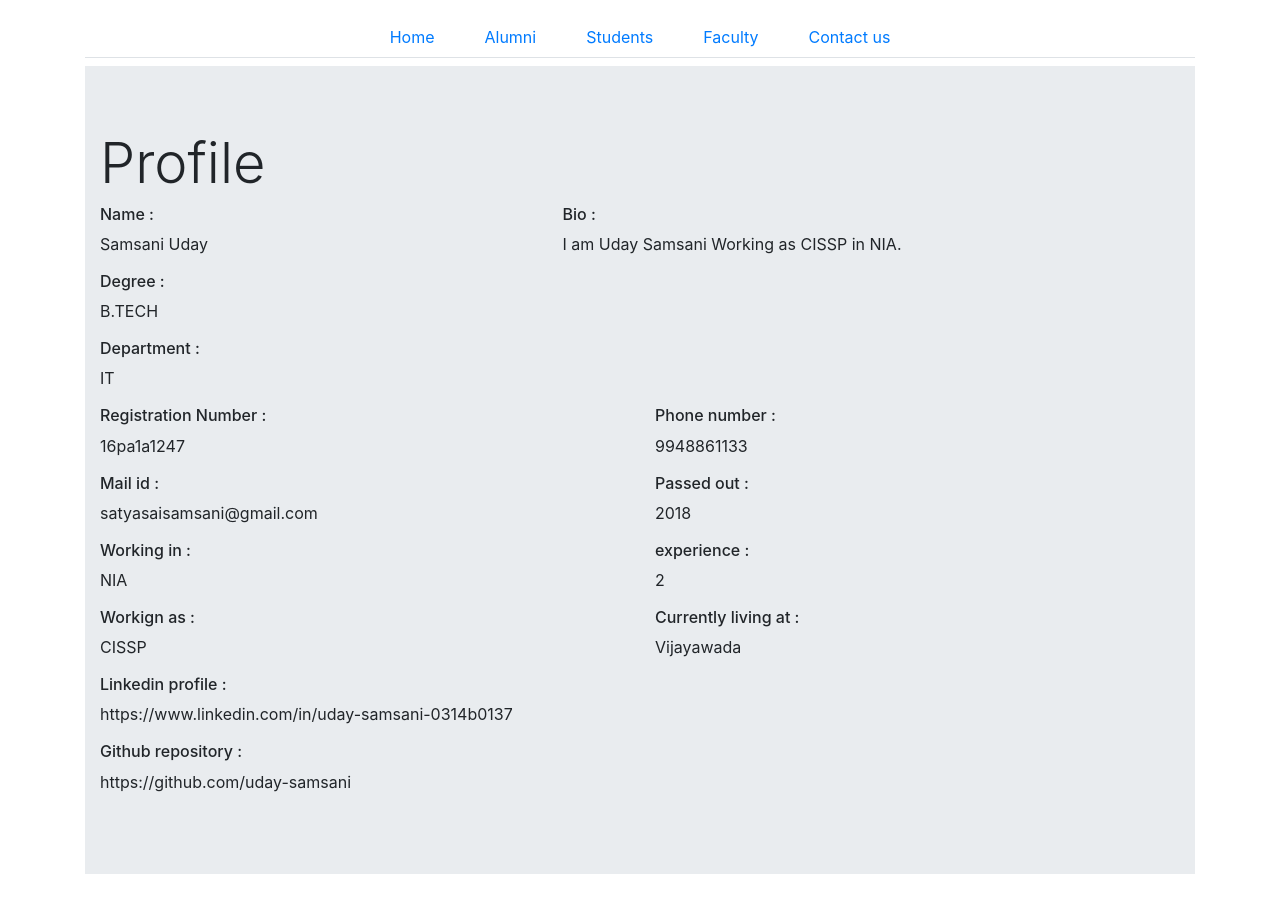
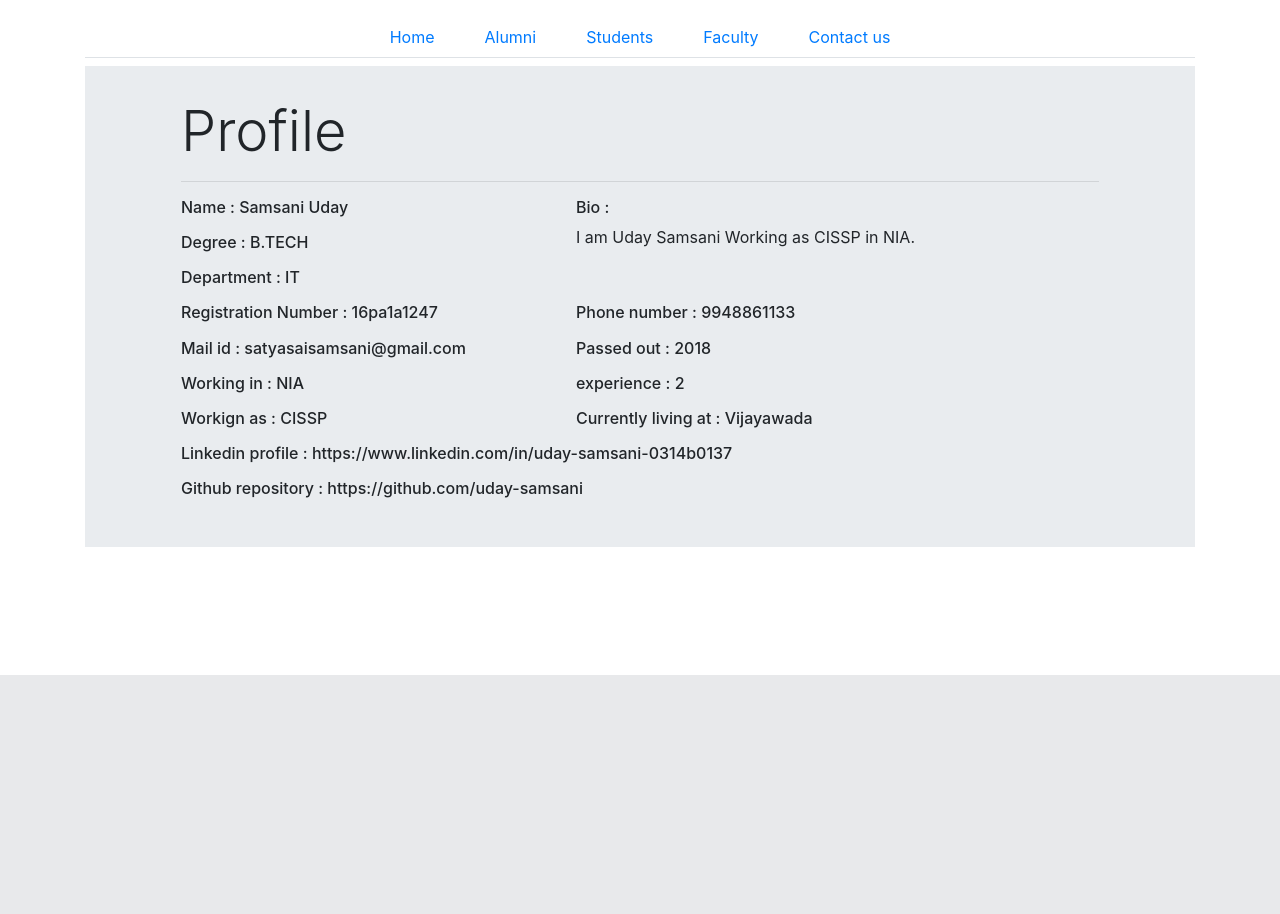
Before and after one commit to uday-samsani/vishal-django, a Django app: template portal/templates/profile.html in a window 1280 px wide. Shown: the part 125-1039 px from the top of the page. After the commit the page ends 800 px from the top, so only its background shows below. Run offline with Django 3.2, Linux system fonts and the light colour scheme; the template is opened without the code that fills it: values that come from a table or form of the project are taken from there, others are empty; data comes from the database, SQL or seed files in the repository; some libraries are stand-ins or nearby versions.

Commit message:
added css : profile

```diff
--- a/portal/static/portal/css/profiles.css
+++ b/portal/static/portal/css/profiles.css
@@ -36,3 +36,9 @@ h2{
 .mycontent{
     padding: 0.5em;
 }
+.myjumbo{
+    padding: 0;
+}
+.mycont{
+    padding : 2em 6em;
+}
--- a/portal/templates/profile.html
+++ b/portal/templates/profile.html
@@ -74,17 +74,21 @@
     <div class="mycontent">
         <div class="container">
             <div class="jumbotron jumbotron-fluid myjumbo">
-                <div class="container mycont">
+                <div class="mycont">
                     <div class="row">
                         <div class="col">
                             <h1 class="display-4 ">Profile </h1>
+                            <hr>
                         </div>
                     </div>
                     <div class="row">
                         <div class="col-5">
-                            <h6>Name : </h6><p>{{ record.name }}</p>
-                            <h6>Degree : </h6><p>{{ record.degree }}</p>
-                            <h6>Department : </h6><p>{{ record.department }}</p>
+                            <h6>Name : {{ record.name }}</h6>
+                            <p></p>
+                            <h6>Degree : {{ record.degree }} </h6>
+                            <p></p>
+                            <h6><span class="heading">Department</span> : {{ record.department }}</h6>
+                            <p></p>
                         </div>
                         <div class="col-7">
                             <h6>Bio : </h6>
@@ -92,29 +96,39 @@
                         </div>
                     </div>
                     <div class="row">
-                        <div class="col-6">
-                           <h6>Registration Number : </h6><p>{{ record.reg_no }}</p>
-                            <h6>Mail id : </h6><p>{{ record.mail_id }}</p>
+                        <div class="col-5">
+                           <h6>Registration Number : {{ record.reg_no }}</h6>
+                            <p></p>
+                            <h6>Mail id : {{ record.mail_id }}</h6>
+                            <p></p>
                         </div>
-                        <div class="col-6">
-                            <h6>Phone number : </h6><p>{{ record.phn_no }}</p>
-                            <h6>Passed out : </h6><p>{{ record.passed_out }}</p>
+                        <div class="col-7">
+                            <h6>Phone number : {{ record.phn_no }}</h6>
+                            <p></p>
+                            <h6>Passed out : {{ record.passed_out }}</h6>
+                            <p></p>
                         </div>
                     </div>
                     <div class="row">
-                        <div class="col-6">
-                            <h6>Working in : </h6><p>{{ record.company }}</p>
-                            <h6>Workign as : </h6><p>{{ record.working_as }}</p>
+                        <div class="col-5">
+                            <h6>Working in : {{ record.company }}</h6>
+                            <p></p>
+                            <h6>Workign as : {{ record.working_as }}</h6>
+                            <p></p>
                         </div>
-                        <div class="col-6">
-                            <h6>experience : </h6><p>{{ record.experience }}</p>
-                            <h6>Currently living at : </h6><p>{{ record.location }}</p>
+                        <div class="col-7">
+                            <h6>experience : {{ record.experience }}</h6>
+                            <p></p>
+                            <h6>Currently living at : {{ record.location }}</h6>
+                            <p></p>
                         </div>
                     </div>
                     <div class="row">
                         <div class="col">
-                            <h6>Linkedin profile : </h6><p>{{ record.linkedin }}</p>
-                            <h6>Github repository : </h6><p>{{ record.github }}</p>
+                            <h6>Linkedin profile : {{ record.linkedin }}</h6>
+                            <p></p>
+                            <h6>Github repository : {{ record.github }}</h6>
+                            <p></p>
                         </div>
                     </div>
                 </div>
```
